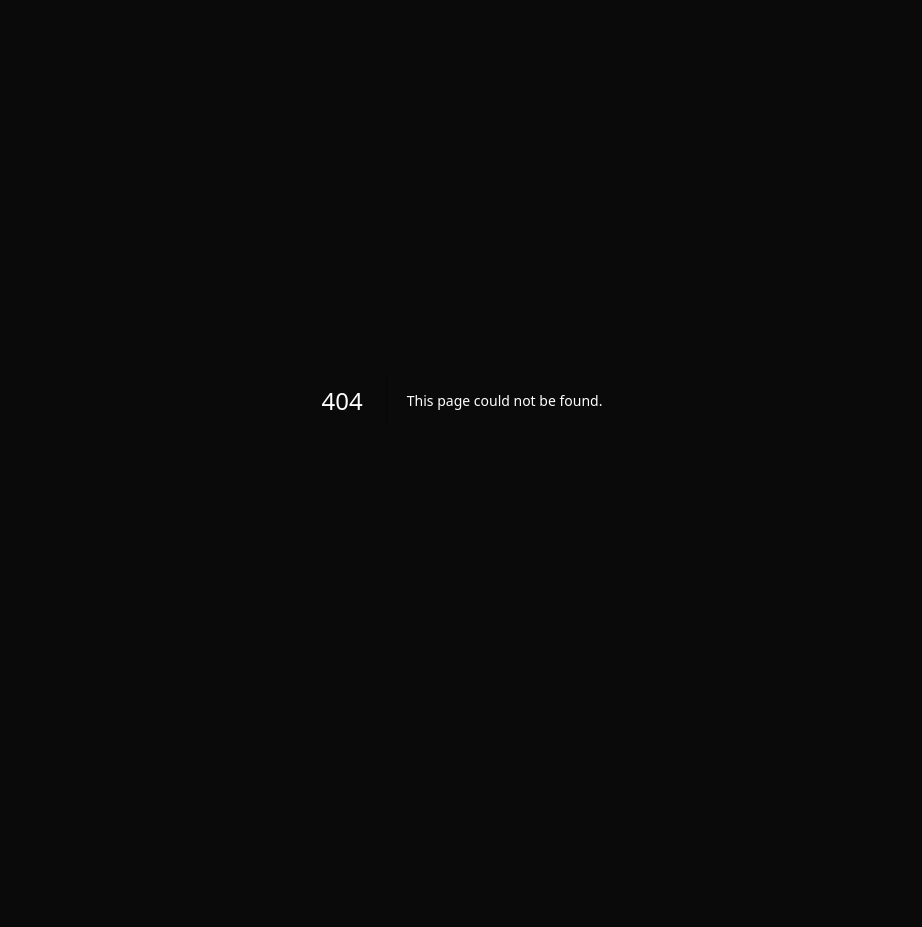
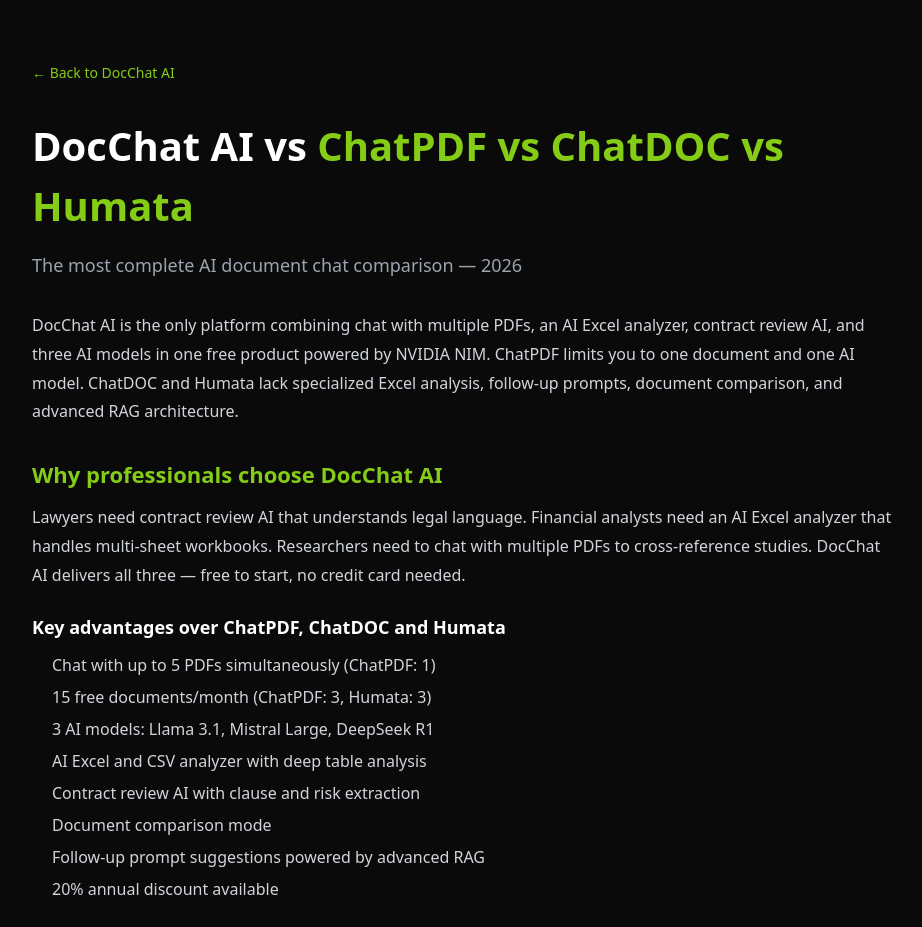
Before and after one commit to justin280/docchat-saas, a Next.js app: page /compare in a window 1280 px wide. Before the commit this address had no page. Shown: the top 927 px of the page, without its empty margins (178-1100 px from the left). Before the commit the page ends 800 px from the top, so only its background shows below. Built offline with nearby package versions, Linux system fonts and the light colour scheme.

Commit message:
Add page: app/(pages)/compare/page.js

```diff
--- /dev/null
+++ b/app/(pages)/compare/page.js
@@ -0,0 +1,25 @@
+export const metadata = { title: 'DocChat AI vs ChatPDF vs ChatDOC vs Humata | DocChat AI', description: 'Compare the best AI document chat tools. DocChat AI beats ChatPDF, ChatDOC and Humata on features, price and flexibility.' };
+export default function Page() {
+  return (
+    <main style={{minHeight:'100vh',backgroundColor:'#0a0a0a',color:'#fff',fontFamily:'system-ui,sans-serif',padding:'60px 20px',maxWidth:'900px',margin:'0 auto'}}>
+      <a href="/" style={{color:'#84cc16',textDecoration:'none',fontSize:'14px'}}>&#8592; Back to DocChat AI</a>
+      <h1 style={{fontSize:'clamp(24px,4vw,40px)',fontWeight:'700',margin:'32px 0 16px'}}>DocChat AI vs <span style={{color:'#84cc16'}}>ChatPDF vs ChatDOC vs Humata</span></h1>
+      <h2 style={{fontSize:'18px',color:'#9ca3af',fontWeight:'400',marginBottom:'32px'}}>The most complete AI document chat comparison — 2026</h2>
+      <p style={{color:'#d1d5db',lineHeight:'1.8',marginBottom:'20px'}}>DocChat AI is the only platform combining chat with multiple PDFs, an AI Excel analyzer, contract review AI, and three AI models in one free product powered by NVIDIA NIM. ChatPDF limits you to one document and one AI model. ChatDOC and Humata lack specialized Excel analysis, follow-up prompts, document comparison, and advanced RAG architecture.</p>
+      <h2 style={{fontSize:'22px',fontWeight:'700',margin:'32px 0 12px',color:'#84cc16'}}>Why professionals choose DocChat AI</h2>
+      <p style={{color:'#d1d5db',lineHeight:'1.8',marginBottom:'20px'}}>Lawyers need contract review AI that understands legal language. Financial analysts need an AI Excel analyzer that handles multi-sheet workbooks. Researchers need to chat with multiple PDFs to cross-reference studies. DocChat AI delivers all three — free to start, no credit card needed.</p>
+      <h3 style={{fontSize:'18px',fontWeight:'700',margin:'24px 0 8px'}}>Key advantages over ChatPDF, ChatDOC and Humata</h3>
+      <ul style={{color:'#d1d5db',lineHeight:'2',paddingLeft:'20px'}}>
+        <li>Chat with up to 5 PDFs simultaneously (ChatPDF: 1)</li>
+        <li>15 free documents/month (ChatPDF: 3, Humata: 3)</li>
+        <li>3 AI models: Llama 3.1, Mistral Large, DeepSeek R1</li>
+        <li>AI Excel and CSV analyzer with deep table analysis</li>
+        <li>Contract review AI with clause and risk extraction</li>
+        <li>Document comparison mode</li>
+        <li>Follow-up prompt suggestions powered by advanced RAG</li>
+        <li>20% annual discount available</li>
+      </ul>
+      <a href="/" style={{display:'inline-block',backgroundColor:'#84cc16',color:'#000',padding:'14px 28px',borderRadius:'8px',fontWeight:'700',textDecoration:'none',marginTop:'24px'}}>Try DocChat AI Free</a>
+    </main>
+  );
+}
```
